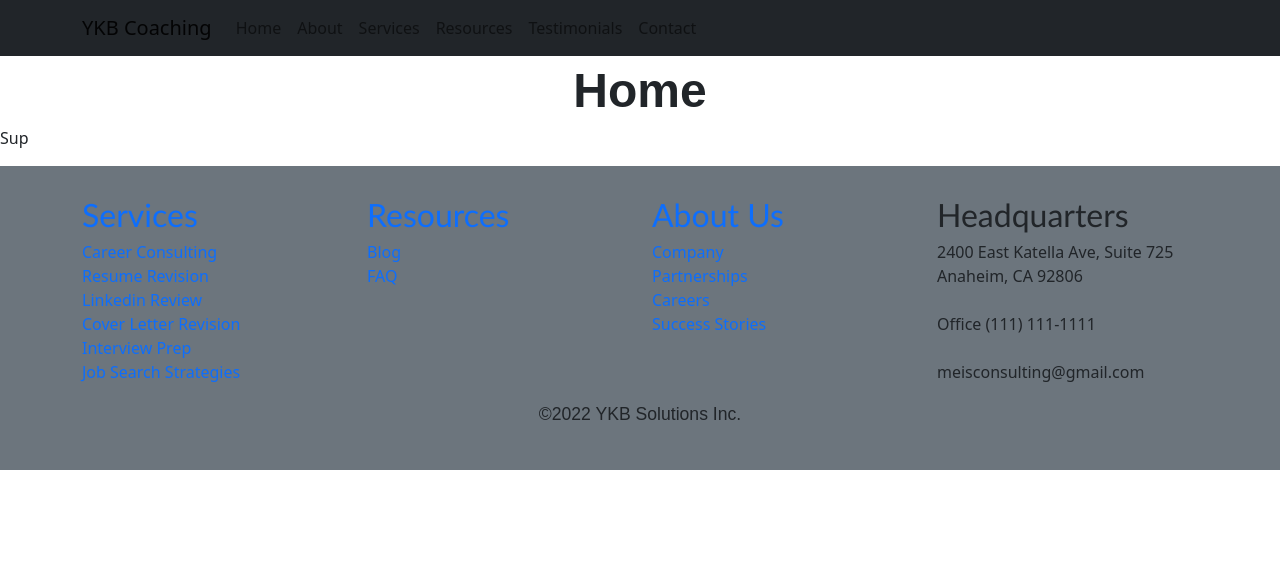
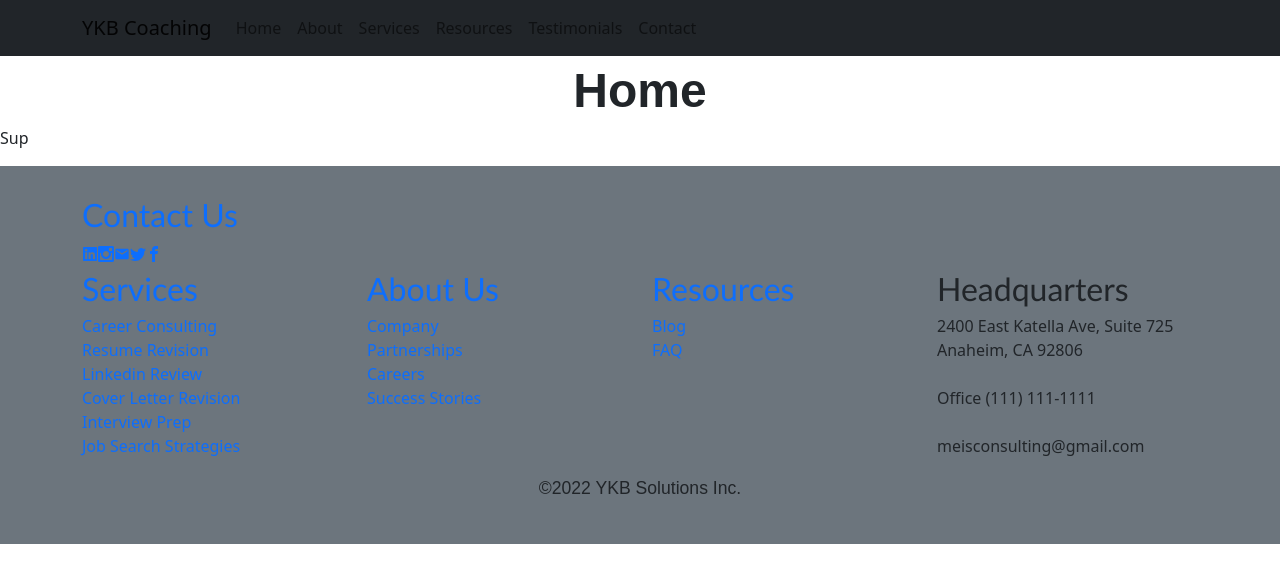
Before and after one commit to jermeewinn/YKB-solutions, a React (Create React App) app: page / in a window 1280 px wide. Shown: the top 582 px of the page. Built offline with nearby package versions, Linux system fonts and the light colour scheme; the HTML template or start-up script is replaced by a standard one.

Commit message:
re-arranged footer-columns and moved ffooter-contact child to the top of Footer Component

```diff
--- a/src/components/Footer/index.js
+++ b/src/components/Footer/index.js
@@ -13,11 +13,11 @@ function Footer() {
     return (
         <footer className='w=100 mt-auto bg-secondary p-4'>
             <Container className='container'>
+                <FooterContact />
                 <Row>
                     <FooterServices />
+                    <FooterAbout />
                     <FooterResources />
-                    <FooterAbout />
-                    {/* <FooterContact /> */}
                     <FooterHQ />
                 </Row>
             </Container>
```
